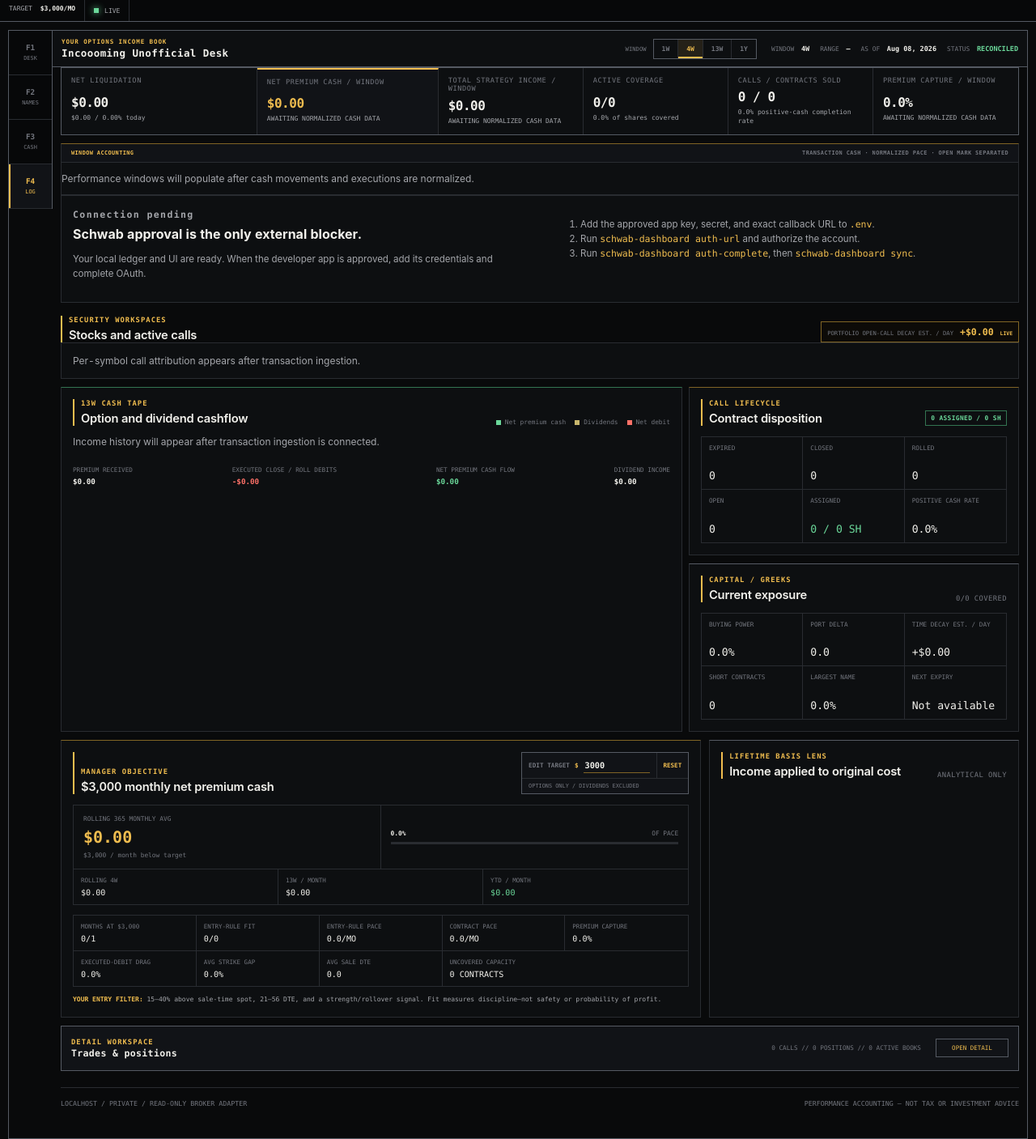
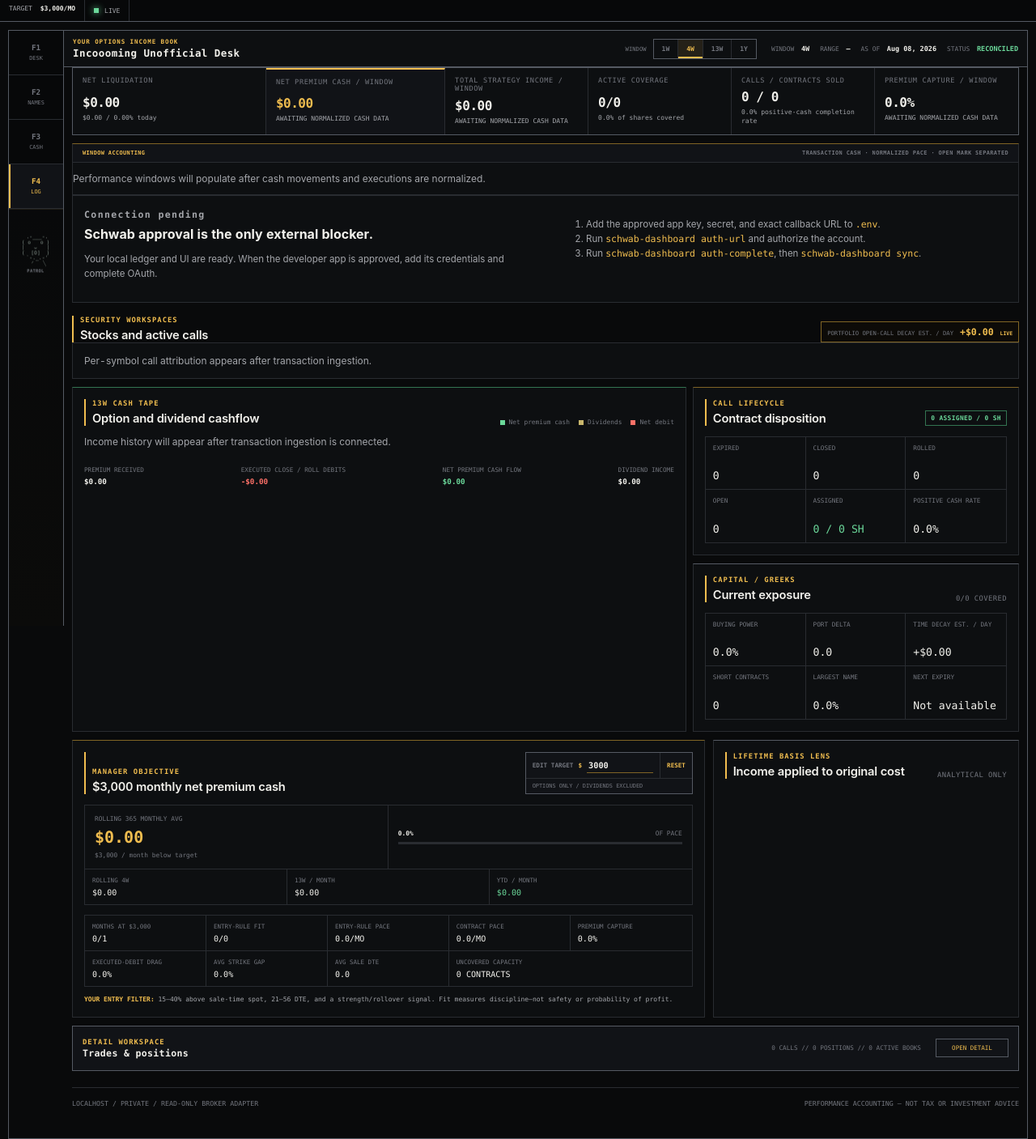
Before and after one commit to ehwwpk/incoooming-unofficial-desk, a FastAPI app: page / in a window 1280 px wide. Shown: the part 46-1453 px from the top of the page at 81% size. Run offline with FastAPI, Linux system fonts and the light colour scheme; data that the repository does not hold is empty.

Commit message:
Buffer chart events and add Nibwick

```diff
--- a/src/schwab_dashboard/web/static/app.css
+++ b/src/schwab_dashboard/web/static/app.css
@@ -1,7 +1,7 @@
-@import url("./base.css?v=20");
-@import url("./components.css?v=20");
-@import url("./performance.css?v=20");
-@import url("./dashboard.css?v=20");
+@import url("./base.css?v=22");
+@import url("./components.css?v=22");
+@import url("./performance.css?v=22");
+@import url("./dashboard.css?v=22");
 
 @media (max-width: 1240px) {
   .portfolio-console { grid-template-columns: repeat(3, 1fr); }
@@ -15,6 +15,13 @@
   .underlying-decision-grid { grid-template-columns: 1fr; }
   .workspace-splitter { display: none; }
   .price-map { border-bottom: 1px solid var(--line-strong); }
+  .function-rail { height: auto; }
+  .nibwick-stage { display: none; }
+}
+
+@media (max-height: 560px) and (min-width: 1101px) {
+  .function-rail { height: auto; }
+  .nibwick-stage { display: none; }
 }
 
 @media (max-width: 960px) {
@@ -38,7 +45,7 @@
   .market-tape { overflow-x: auto; }
   .market-tape > span:nth-last-child(-n + 2) { display: none; }
   .terminal-shell { grid-template-columns: 1fr; }
-  .function-rail { position: static; display: flex; overflow-x: auto; border-right: 0; border-bottom: 1px solid var(--line-strong); }
+  .function-rail { position: static; display: flex; height: auto; overflow-x: auto; flex-direction: row; border-right: 0; border-bottom: 1px solid var(--line-strong); }
   .function-rail a { min-width: 62px; border-right: 1px solid var(--line); border-bottom: 0; }
   .shell { width: min(100% - 18px, 1540px); padding-top: 15px; }
   .demo-banner { flex-direction: column; padding-block: 4px; }
--- a/src/schwab_dashboard/web/static/base.css
+++ b/src/schwab_dashboard/web/static/base.css
@@ -80,9 +80,25 @@ kbd { border: 1px solid var(--line-strong); padding: 2px 3px; background: var(--
 .demo-banner > *:last-child { border-right: 0; }
 .demo-banner strong { color: var(--gold); letter-spacing: .08em; }
 .demo-banner b { color: var(--text); }
-.terminal-shell { display: grid; grid-template-columns: 54px minmax(0, 1fr); width: min(2200px, calc(100% - 20px)); margin: 10px auto 0; border: 1px solid var(--line-strong); background: var(--bg); }
-.function-rail { position: sticky; z-index: 10; top: 55px; align-self: start; max-height: calc(100vh - 65px); border-right: 1px solid var(--line-strong); background: #070809; }
+.terminal-shell { display: grid; grid-template-columns: 68px minmax(0, 1fr); width: min(2200px, calc(100% - 20px)); margin: 10px auto 0; border: 1px solid var(--line-strong); background: var(--bg); }
+.function-rail { position: sticky; z-index: 10; top: 55px; display: flex; height: calc(100vh - 65px); max-height: calc(100vh - 65px); flex-direction: column; align-self: start; border-right: 1px solid var(--line-strong); background: #070809; }
 .function-rail a { display: grid; min-height: 55px; place-items: center; align-content: center; gap: 5px; border-bottom: 1px solid var(--line); color: var(--subtle); font: .43rem var(--mono); }
+.nibwick-stage { --nibwick-distance: 0px; position: relative; min-height: 120px; flex: 1; overflow: hidden; border-top: 1px solid #201d16; background: linear-gradient(180deg, #08090a, #0b0b0a); }
+.nibwick { position: absolute; top: 3px; left: 1px; width: 64px; border: 0; padding: 3px 0; background: transparent; color: #5f6964; cursor: pointer; animation: nibwick-patrol 42s linear infinite; will-change: transform; }
+.nibwick:hover, .nibwick:focus-visible, .nibwick[data-phase="study"] { color: var(--gold); }
+.nibwick:focus-visible { outline: 1px solid var(--gold); outline-offset: -1px; }
+.nibwick[data-paused="true"] { color: var(--gold); animation-play-state: paused; }
+.nibwick pre { margin: 0; color: inherit; font: 650 .4rem/1.02 var(--mono); text-align: center; }
+.nibwick span { display: block; margin-top: 4px; color: var(--subtle); font: 750 .34rem/1 var(--mono); letter-spacing: .05em; }
+.nibwick:hover span, .nibwick:focus-visible span, .nibwick[data-paused="true"] span { color: var(--gold); }
+@keyframes nibwick-patrol {
+  0%, 14% { transform: translate3d(0, 3px, 0); }
+  50%, 64% { transform: translate3d(0, var(--nibwick-distance), 0); }
+  100% { transform: translate3d(0, 3px, 0); }
+}
+@media (prefers-reduced-motion: reduce) {
+  .nibwick { animation: none; transform: translate3d(0, 3px, 0); }
+}
 .function-rail a[aria-current="page"] { color: var(--gold); background: var(--surface-raised); box-shadow: inset 2px 0 var(--gold); }
 .function-rail a:hover { color: var(--text); background: var(--surface-raised); }
 .function-rail kbd { border: 0; padding: 0; background: transparent; color: inherit; font-size: .58rem; }
--- a/src/schwab_dashboard/web/static/components.css
+++ b/src/schwab_dashboard/web/static/components.css
@@ -62,7 +62,11 @@
 .price-series { z-index: 1; }
 .price-line { fill: none; stroke: var(--text); stroke-width: 1.3; vector-effect: non-scaling-stroke; }
 .price-area { display: none; }
-.lifecycle-links { z-index: 2; pointer-events: none; }
+.event-leaders, .lifecycle-links { z-index: 2; pointer-events: none; }
+.event-leader { stroke: var(--subtle); stroke-width: 1; opacity: .62; vector-effect: non-scaling-stroke; }
+.event-leader.sale, .event-leader.rolled { stroke: var(--gold); }
+.event-leader.expired { stroke: var(--green); }
+.event-leader.assigned { stroke: var(--red); }
 .lifecycle-link-halo, .lifecycle-link { fill: none; vector-effect: non-scaling-stroke; }
 .lifecycle-link-halo { stroke: var(--bg); stroke-width: 4; opacity: .9; }
 .lifecycle-link { stroke-width: 1.25; stroke-dasharray: 4 3; opacity: .82; }
@@ -77,6 +81,7 @@
 .price-axis.mid { top: 50%; transform: translateY(-50%); }
 .price-axis.low { bottom: 21px; }
 .price-event, .price-now-event { position: absolute; z-index: 4; left: var(--event-x); top: var(--event-y); display: grid; place-items: center; transform: translate(-50%, calc(-50% - var(--event-offset, 0px))); font-style: normal; }
+.price-event { transform: translate(calc(-50% + var(--collision-x, 0px)), calc(-50% - var(--event-offset, 0px) + var(--collision-y, 0px))); }
 .price-event b { position: relative; display: grid; min-width: 17px; height: 17px; padding: 0 3px; place-items: center; border: 1px solid var(--line-strong); background: var(--bg); color: var(--text); font: 850 .4rem var(--mono); box-shadow: 0 0 0 2px var(--bg); }
 .price-event b small { position: absolute; top: 50%; right: calc(100% + 3px); padding: 2px 3px; border: 1px solid var(--gold-soft); background: var(--bg); color: var(--gold); font: 800 .32rem/1 var(--mono); white-space: nowrap; transform: translateY(-50%); }
 .price-event.sale b { border-color: var(--gold); background: var(--gold); color: var(--bg); }
--- /dev/null
+++ b/src/schwab_dashboard/web/static/event-layout.js
@@ -0,0 +1,152 @@
+(() => {
+  const SVG_NAMESPACE = "http://www.w3.org/2000/svg";
+  const BUFFER = 6;
+  const EDGE_PADDING = 3;
+  const CANDIDATES = [
+    [0, 0],
+    [0, -20],
+    [0, 20],
+    [-18, -14],
+    [18, -14],
+    [-18, 14],
+    [18, 14],
+    [0, -40],
+    [0, 40],
+    [-34, 0],
+    [34, 0],
+  ];
+  const canvases = [...document.querySelectorAll(".price-path-canvas")];
+
+  if (!canvases.length) return;
+
+  const moveBox = (box, x, y) => ({
+    left: box.left + x,
+    right: box.right + x,
+    top: box.top + y,
+    bottom: box.bottom + y,
+  });
+
+  const overlapArea = (a, b) => {
+    const width = Math.max(0, Math.min(a.right, b.right) - Math.max(a.left, b.left) + BUFFER);
+    const height = Math.max(0, Math.min(a.bottom, b.bottom) - Math.max(a.top, b.top) + BUFFER);
+    return width * height;
+  };
+
+  const isInside = (box, width, height) =>
+    box.left >= EDGE_PADDING &&
+    box.right <= width - EDGE_PADDING &&
+    box.top >= EDGE_PADDING &&
+    box.bottom <= height - EDGE_PADDING;
+
+  const candidateScore = (box, x, y, placed, width, height) => {
+    const moved = moveBox(box, x, y);
+    const overlap = placed.reduce((total, other) => total + overlapArea(moved, other), 0);
+    const boundaryPenalty = isInside(moved, width, height) ? 0 : 100000;
+    const movementPenalty = Math.abs(y) + Math.abs(x) * 2.4;
+    return { box: moved, score: boundaryPenalty + overlap * 1000 + movementPenalty };
+  };
+
+  const makeLeader = (eventType, x1, y1, x2, y2) => {
+    const line = document.createElementNS(SVG_NAMESPACE, "line");
+    line.setAttribute("class", `event-leader ${eventType}`);
+    line.setAttribute("x1", x1.toFixed(1));
+    line.setAttribute("y1", y1.toFixed(1));
+    line.setAttribute("x2", x2.toFixed(1));
+    line.setAttribute("y2", y2.toFixed(1));
+    return line;
+  };
+
+  const layoutCanvas = (canvas) => {
+    const overlay = canvas.querySelector("[data-event-leaders]");
+    if (!overlay) return;
+
+    const markers = [...canvas.querySelectorAll(".price-event")];
+    for (const marker of markers) {
+      marker.style.setProperty("--collision-x", "0px");
+      marker.style.setProperty("--collision-y", "0px");
+    }
+
+    const canvasRect = canvas.getBoundingClientRect();
+    if (!canvasRect.width || !canvasRect.height) return;
+
+    overlay.setAttribute("viewBox", `0 0 ${canvasRect.width} ${canvasRect.height}`);
+    overlay.replaceChildren();
+
+    const nodes = markers
+      .map((marker) => {
+        const badge = marker.querySelector(":scope > b") || marker;
+        const rect = badge.getBoundingClientRect();
+        const originWidth = marker.dataset.linkedSaleSequence ? 19 : 0;
+        return {
+          marker,
+          anchorX:
+            (Number.parseFloat(marker.style.getPropertyValue("--event-x")) / 100) *
+            canvasRect.width,
+          anchorY:
+            (Number.parseFloat(marker.style.getPropertyValue("--event-y")) / 100) *
+            canvasRect.height,
+          centerX: rect.left + rect.width / 2 - canvasRect.left,
+          centerY: rect.top + rect.height / 2 - canvasRect.top,
+          box: {
+            left: rect.left - canvasRect.left - originWidth,
+            right: rect.right - canvasRect.left,
+            top: rect.top - canvasRect.top,
+            bottom: rect.bottom - canvasRect.top,
+          },
+        };
+      })
+      .sort((a, b) => a.centerX - b.centerX || a.centerY - b.centerY);
+
+    const placed = [];
+    for (const node of nodes) {
+      let best = null;
+      for (const [x, y] of CANDIDATES) {
+        const candidate = candidateScore(
+          node.box,
+          x,
+          y,
+          placed,
+          canvasRect.width,
+          canvasRect.height,
+        );
+        if (!best || candidate.score < best.score) best = { ...candidate, x, y };
+        if (candidate.score < 1000) break;
+      }
+
+      node.marker.style.setProperty("--collision-x", `${best.x}px`);
+      node.marker.style.setProperty("--collision-y", `${best.y}px`);
+      placed.push(best.box);
+
+      const resolvedCenterX = node.centerX + best.x;
+      const resolvedCenterY = node.centerY + best.y;
+      if (Math.hypot(resolvedCenterX - node.anchorX, resolvedCenterY - node.anchorY) > 5) {
+        overlay.append(
+          makeLeader(
+            node.marker.dataset.eventType,
+            node.anchorX,
+            node.anchorY,
+            resolvedCenterX,
+            resolvedCenterY,
+          ),
+        );
+      }
+    }
+
+    document.dispatchEvent(new CustomEvent("option-event-layout", { detail: { canvas } }));
+  };
+
+  let animationFrame = 0;
+  const layoutAll = () => {
+    animationFrame = 0;
+    for (const canvas of canvases) layoutCanvas(canvas);
+  };
+  const scheduleLayout = () => {
+    if (!animationFrame) animationFrame = window.requestAnimationFrame(layoutAll);
+  };
+
+  const observer = new ResizeObserver(scheduleLayout);
+  for (const canvas of canvases) observer.observe(canvas);
+  window.addEventListener("resize", scheduleLayout, { passive: true });
+  document.fonts?.ready.then(scheduleLayout);
+  scheduleLayout();
+})();
--- a/src/schwab_dashboard/web/static/lifecycle-links.js
+++ b/src/schwab_dashboard/web/static/lifecycle-links.js
@@ -73,6 +73,7 @@
 
   const observer = new ResizeObserver(scheduleDraw);
   for (const canvas of canvases) observer.observe(canvas);
+  document.addEventListener("option-event-layout", scheduleDraw);
   window.addEventListener("resize", scheduleDraw, { passive: true });
   document.fonts?.ready.then(scheduleDraw);
   scheduleDraw();
--- /dev/null
+++ b/src/schwab_dashboard/web/static/nibwick.js
@@ -0,0 +1,92 @@
+(() => {
+  const stage = document.querySelector("[data-nibwick-stage]");
+  const nibwick = document.querySelector("[data-nibwick]");
+  const art = document.querySelector("[data-nibwick-art]");
+  const status = document.querySelector("[data-nibwick-status]");
+
+  if (!stage || !nibwick || !art || !status) return;
+
+  const STORAGE_KEY = "incoooming:nibwick-paused";
+  const CYCLE_DURATION = 42000;
+  const STUDY_FRAME = [
+    " .-___-.",
+    "( -   - )",
+    "|   ᴗ   |",
+    "(  /_\\  )",
+    " `-._.-'",
+    "  ᐟ   ᐠ",
+  ].join("\n");
+  const STUDY_BLINK_FRAME = STUDY_FRAME.replace("( -   - )", "( o   o )");
+  const WALK_FRAMES = [
+    [" .-___-.", "( o   o )", "|   ᴗ   |", "(  [O]  )", " `-._.-'", "  ᐟ   ╲"].join("\n"),
+    [" .-___-.", "( o   o )", "|   ᴗ   |", "(  [O]  )", " `-._.-'", "  ╱   ᐠ"].join("\n"),
+  ];
+  const motionPreference = window.matchMedia("(prefers-reduced-motion: reduce)");
+  let startedAt = performance.now();
+  let pausedAt = null;
+
+  const isPaused = () => nibwick.dataset.paused === "true";
+
+  const measureStage = () => {
+    const distance = Math.max(3, stage.clientHeight - nibwick.offsetHeight - 6);
+    stage.style.setProperty("--nibwick-distance", `${distance}px`);
+  };
+
+  const renderFrame = () => {
+    if (motionPreference.matches) {
+      stage.dataset.reducedMotion = "true";
+      art.textContent = STUDY_FRAME;
+      status.textContent = "STUDY";
+      nibwick.dataset.phase = "study";
+      nibwick.setAttribute("aria-label", "Nibwick is studying; reduced motion is enabled");
+      return;
+    }
+
+    delete stage.dataset.reducedMotion;
+    if (isPaused()) {
+      art.textContent = STUDY_FRAME;
+      status.textContent = "PAUSED";
+      nibwick.dataset.phase = "study";
+      nibwick.setAttribute("aria-label", "Resume Nibwick's desk patrol");
+      return;
+    }
+
+    const elapsed = (performance.now() - startedAt) % CYCLE_DURATION;
+    const studying = elapsed < 5880 || (elapsed >= 21000 && elapsed < 26880);
+    nibwick.dataset.phase = studying ? "study" : "patrol";
+    status.textContent = studying ? "STUDY" : "PATROL";
+    nibwick.setAttribute("aria-label", "Pause Nibwick's desk patrol");
+    if (studying) {
+      art.textContent = Math.floor(elapsed / 1400) % 4 === 3 ? STUDY_BLINK_FRAME : STUDY_FRAME;
+    } else {
+      art.textContent = WALK_FRAMES[Math.floor(elapsed / 520) % WALK_FRAMES.length];
+    }
+  };
+
+  const setPaused = (paused) => {
+    const now = performance.now();
+    if (paused && pausedAt === null) pausedAt = now;
+    if (!paused && pausedAt !== null) {
+      startedAt += now - pausedAt;
+      pausedAt = null;
+    }
+    nibwick.dataset.paused = String(paused);
+    nibwick.setAttribute("aria-pressed", String(paused));
+    localStorage.setItem(STORAGE_KEY, String(paused));
+    renderFrame();
+  };
+
+  nibwick.addEventListener("click", () => {
+    if (!motionPreference.matches) setPaused(!isPaused());
+  });
+  motionPreference.addEventListener("change", renderFrame);
+  new ResizeObserver(measureStage).observe(stage);
+
+  const storedPreference = localStorage.getItem(STORAGE_KEY);
+  setPaused(storedPreference === "true");
+  measureStage();
+  renderFrame();
+  window.setInterval(() => {
+    if (!document.hidden) renderFrame();
+  }, 260);
+})();
--- a/src/schwab_dashboard/web/templates/dashboard.html
+++ b/src/schwab_dashboard/web/templates/dashboard.html
@@ -5,7 +5,7 @@
     <meta name="viewport" content="width=device-width, initial-scale=1">
     <meta name="color-scheme" content="dark">
     <title>Incoooming Unofficial Desk · Options Income</title>
-    <link rel="stylesheet" href="{{ url_for('static', path='/app.css') }}?v=20">
+    <link rel="stylesheet" href="{{ url_for('static', path='/app.css') }}?v=22">
   </head>
   <body>
     <header class="topbar">
@@ -47,6 +47,17 @@
         <a href="#underlyings" data-rail-link="underlyings"><kbd>F2</kbd><span>NAMES</span></a>
         <a href="#income" data-rail-link="income"><kbd>F3</kbd><span>CASH</span></a>
         <a href="#records" data-rail-link="records"><kbd>F4</kbd><span>LOG</span></a>
+        <div class="nibwick-stage" data-nibwick-stage>
+          <button type="button" class="nibwick" data-nibwick data-paused="false" aria-label="Pause Nibwick's desk patrol" aria-pressed="false" title="Nibwick // unofficial night clerk // click to pause">
+            <pre data-nibwick-art aria-hidden="true"> .-___-.
+( o   o )
+|   ᴗ   |
+(  /_\  )
+ `-._.-'
+  ᐟ   ᐠ</pre>
+            <span data-nibwick-status>STUDY</span>
+          </button>
+        </div>
       </nav>
 
       <main class="shell">
@@ -99,6 +110,8 @@
     </div>
     <script src="{{ url_for('static', path='/periods.js') }}?v=14" defer></script>
     <script src="{{ url_for('static', path='/workspace-splitter.js') }}?v=1" defer></script>
+    <script src="{{ url_for('static', path='/event-layout.js') }}?v=1" defer></script>
     <script src="{{ url_for('static', path='/lifecycle-links.js') }}?v=1" defer></script>
+    <script src="{{ url_for('static', path='/nibwick.js') }}?v=1" defer></script>
   </body>
 </html>
--- a/src/schwab_dashboard/web/templates/partials/_underlyings.html
+++ b/src/schwab_dashboard/web/templates/partials/_underlyings.html
@@ -74,6 +74,7 @@
                 <polygon class="price-area" fill="url(#{{ item.symbol | lower }}-price-fill)" points="0,96 {% for point in item.price_points %}{{ point.x_percent }},{{ point.y_percent }} {% endfor %}100,96" />
                 <polyline class="price-line" points="{% for point in item.price_points %}{{ point.x_percent }},{{ point.y_percent }} {% endfor %}" />
               </svg>
+              <svg class="event-leaders" data-event-leaders aria-hidden="true"></svg>
               <svg class="lifecycle-links" data-lifecycle-links aria-hidden="true"></svg>
               {% for point in item.price_points %}<i class="daily-point" style="--event-x: {{ point.x_percent }}%; --event-y: {{ point.y_percent }}%" aria-hidden="true"></i>{% endfor %}
               {% for event in item.price_events %}<i class="price-event {{ event.event_type }}" data-lifecycle-id="{{ event.lifecycle_id }}" data-event-type="{{ event.event_type }}"{% if event.linked_sale_sequence %} data-linked-sale-sequence="{{ event.linked_sale_sequence }}"{% endif %} style="--event-x: {{ event.x_percent }}%; --event-y: {{ event.y_percent }}%; --event-offset: {{ event.vertical_offset }}px" title="{{ event.label }} // {{ event.detail }}{% if event.linked_sale_sequence %} // resolves sale event {{ event.linked_sale_sequence }}{% endif %}" aria-label="Event {{ event.sequence }}: {{ event.label }} {{ event.detail }}{% if event.linked_sale_sequence %}; resolves sale event {{ event.linked_sale_sequence }}{% endif %}"><b>{{ event.sequence }}{% if event.linked_sale_sequence %}<small aria-hidden="true">←{{ event.linked_sale_sequence }}</small>{% endif %}</b></i>{% endfor %}
```
Also changed, not shown: tests/integration/test_migrations_and_api.py (+5 -1 lines).
